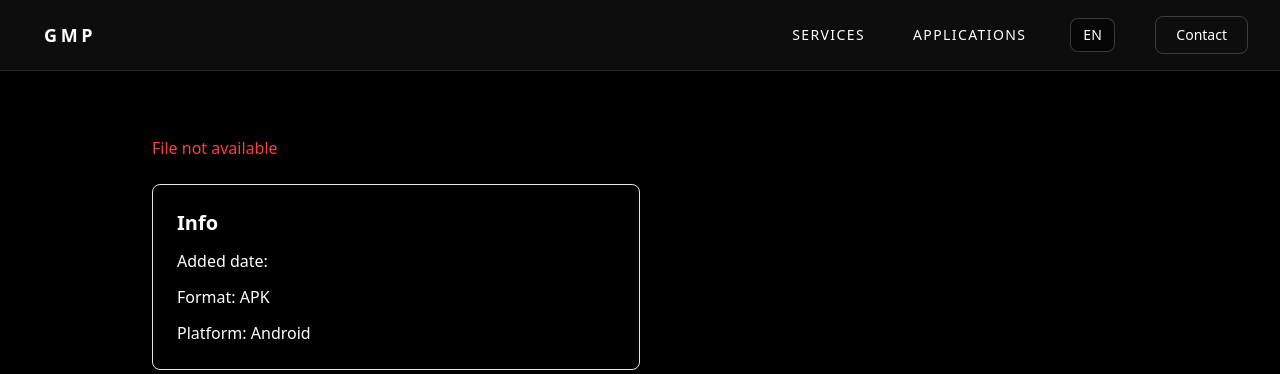
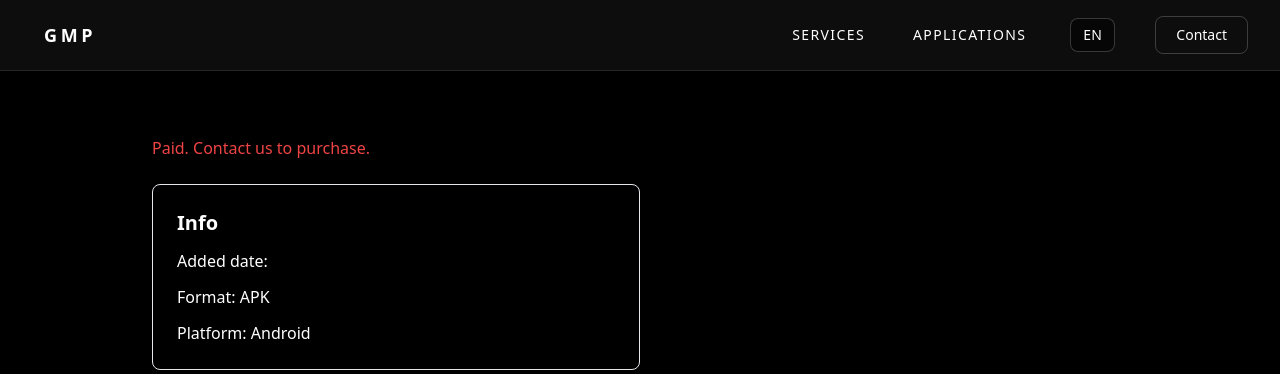
Before and after one commit to rufatink9900/galaxy-motors, a Django app: template galaxy/templates/app_detail.html in a window 1280 px wide. Shown: the top 374 px of the page. Run offline with Django 5.2, Linux system fonts and the light colour scheme; the template is opened without the code that fills it, so the values that code supplies are empty; some libraries are stand-ins or nearby versions.

Commit message:
asdasdasdasd

```diff
--- a/galaxy/templates/app_detail.html
+++ b/galaxy/templates/app_detail.html
@@ -24,7 +24,7 @@
                     {% trans "Download" %}
                 </a>
                 {% else %}
-                <p class="text-red-500">{% trans "File not available" %}</p>
+                <p class="text-red-500">{% trans "Paid. Contact us to purchase." %}</p>
                 {% endif %}
             </div>
 
```
